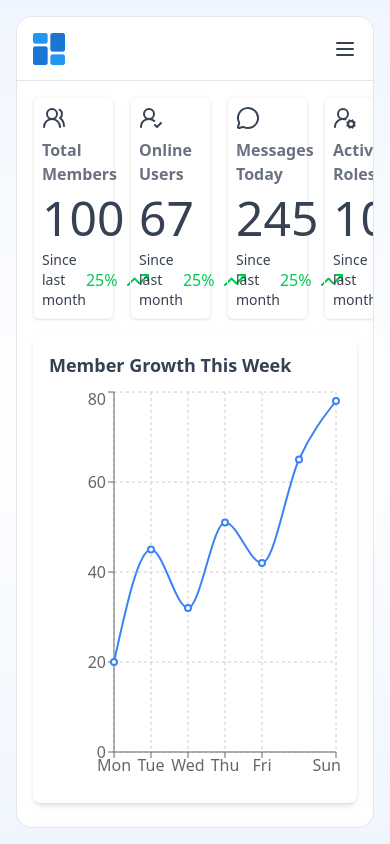
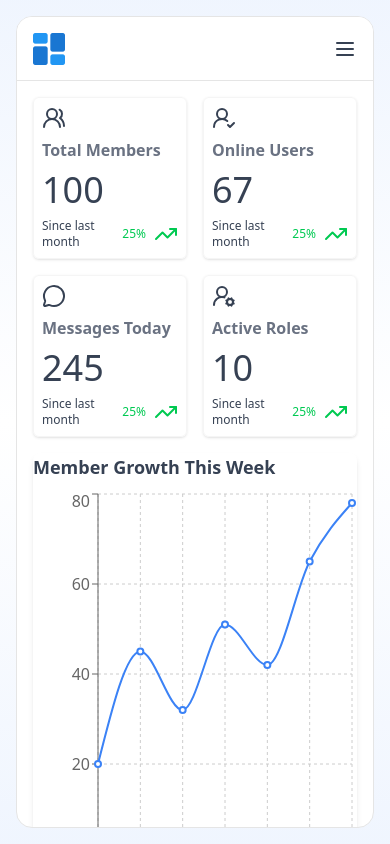
Before and after one commit to HarshalMargaj/saas-dashboard, a Next.js app: page /dashboard in a window 390 px wide. Built offline with nearby package versions, Linux system fonts and the light colour scheme.

Commit message:
make dashboard page fully responsive

```diff
--- a/app/dashboard/_components/BarChartCard.jsx
+++ b/app/dashboard/_components/BarChartCard.jsx
@@ -13,7 +13,7 @@ import { memberGrowthData } from "@/constants/charts";
 
 const BarChartCard = () => {
 	return (
-		<div className="bg-white p-4 rounded-lg shadow-sm w-full">
+		<div className="bg-white md:p-4 rounded-lg shadow-sm w-full">
 			<h2 className="text-lg font-semibold mb-2 text-gray-700">
 				Member Growth This Week
 			</h2>
--- a/app/dashboard/_components/Card.jsx
+++ b/app/dashboard/_components/Card.jsx
@@ -3,15 +3,15 @@ import { TrendingUp } from "lucide-react";
 
 const Card = ({ metric }) => {
 	return (
-		<div className="border border-neutral-100 w-[25%] shadow-sm rounded-md p-2 space-y-2 text-gray-700">
+		<div className="border border-neutral-100 w-full shadow-sm rounded-md p-2 space-y-2 text-gray-700">
 			<div>{metric.icon}</div>
 
 			<div className="font-semibold text-gray-500">{metric.title}</div>
-			<div className="text-5xl">{metric.value}</div>
+			<div className="md:text-5xl text-4xl">{metric.value}</div>
 
 			<div className="flex items-center justify-between">
-				<div className="text-sm">Since last month</div>
-				<div className="text-green-500 flex items-center gap-2">
+				<div className="md:text-sm text-xs">Since last month</div>
+				<div className="text-green-500 flex items-center gap-2 text-xs md:text-sm">
 					25% <TrendingUp />
 				</div>
 			</div>
--- a/app/dashboard/_components/Cards.jsx
+++ b/app/dashboard/_components/Cards.jsx
@@ -4,7 +4,7 @@ import Card from "./Card";
 
 const Cards = () => {
 	return (
-		<div className="flex gap-4">
+		<div className="grid grid-cols-2 md:grid-cols-4 gap-4">
 			{metrics.map(metric => (
 				<Card key={metric.id} metric={metric} />
 			))}
--- a/app/dashboard/_components/LineChartCard.jsx
+++ b/app/dashboard/_components/LineChartCard.jsx
@@ -13,7 +13,7 @@ import { memberGrowthData } from "@/constants/charts";
 
 const LineChartCard = () => {
 	return (
-		<div className="bg-white p-4 rounded-lg shadow-md w-full">
+		<div className="bg-white  md:p-4 rounded-lg shadow-md w-full">
 			<h2 className="text-lg font-semibold mb-2 text-gray-700">
 				Member Growth This Week
 			</h2>
```
